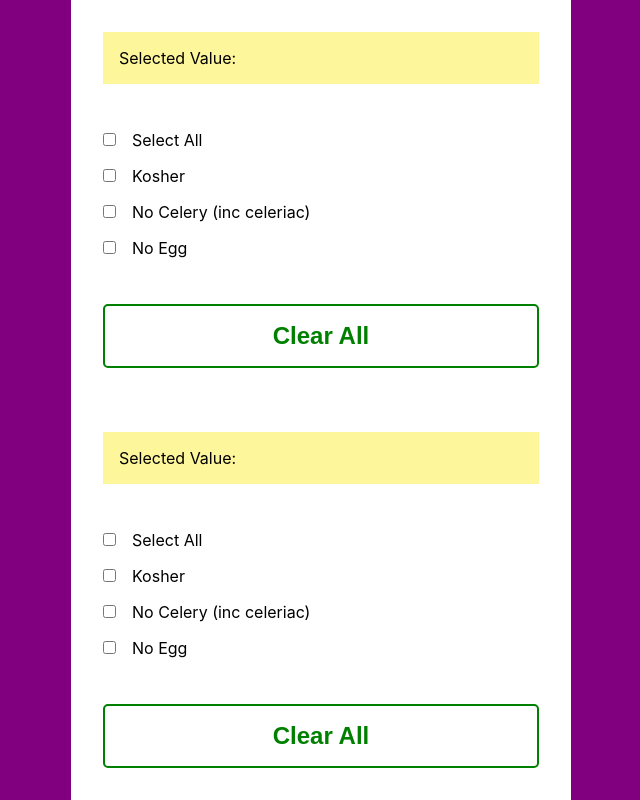
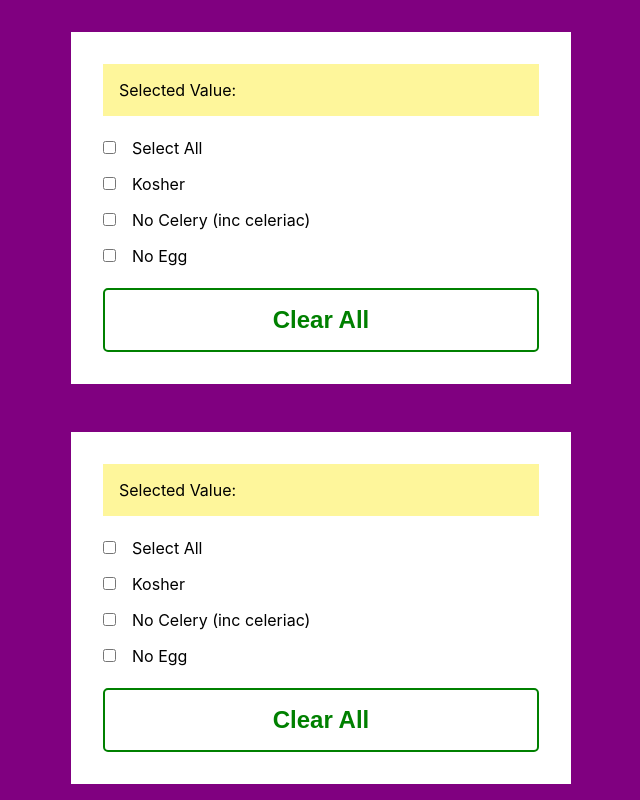
Before and after one commit to gbertkim/select-all, a React (Create React App) app: page / in a window 1280 px wide. Shown: the whole page, without its empty margins (319-959 px from the left). Built offline with nearby package versions, Linux system fonts and the light colour scheme.

Commit message:
fixed message from select All

```diff
--- a/src/App.css
+++ b/src/App.css
@@ -4,6 +4,5 @@
   background-color: purple;
   display: flex;
   flex-direction: column;
-  justify-content: center;
   align-items: center;
 }
--- a/src/components/Card/Card.css
+++ b/src/components/Card/Card.css
@@ -5,7 +5,9 @@
     padding: 2rem;
     display: flex;
     flex-direction: column;
-    justify-content: space-between
+    justify-content: space-between;
+    margin-top: 2rem;
+    margin-bottom: 1rem;
 }
 
 .Card__notification {
--- a/src/components/Card/Card.js
+++ b/src/components/Card/Card.js
@@ -51,7 +51,7 @@ const Card = () => {
     }
     const selectAllStateUpdate = (inputEl) => {
         if (checked.every(item => item === true) && selectAllCheck) {
-            allCheckState(false)
+            clearHandler(false)
             return
         }
         if (inputEl.checked === true) {
--- a/src/components/CardClass/CardClass.js
+++ b/src/components/CardClass/CardClass.js
@@ -49,7 +49,7 @@ export default class CardClass extends Component {
     }
     selectAllStateUpdate = (inputEl) => {
         if (this.state.checked.every(item => item === true) && this.state.selectAllCheck) {
-            this.allCheckState(false)
+            this.clearHandler(false)
             return
         }
         if (inputEl.checked === true) {
```
